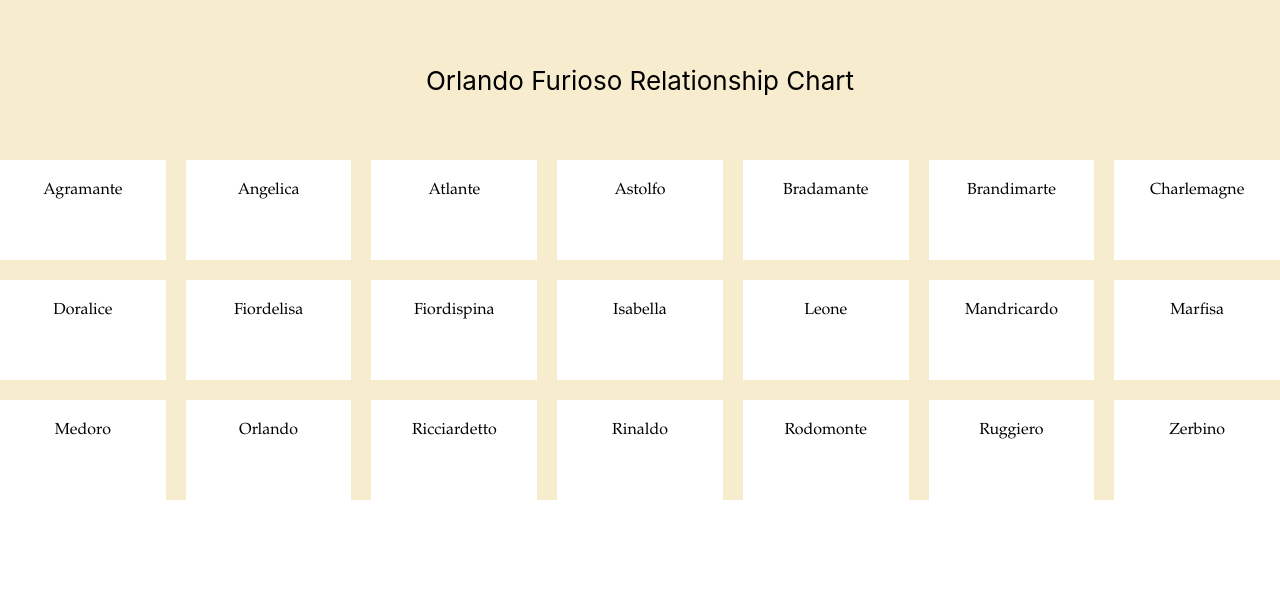
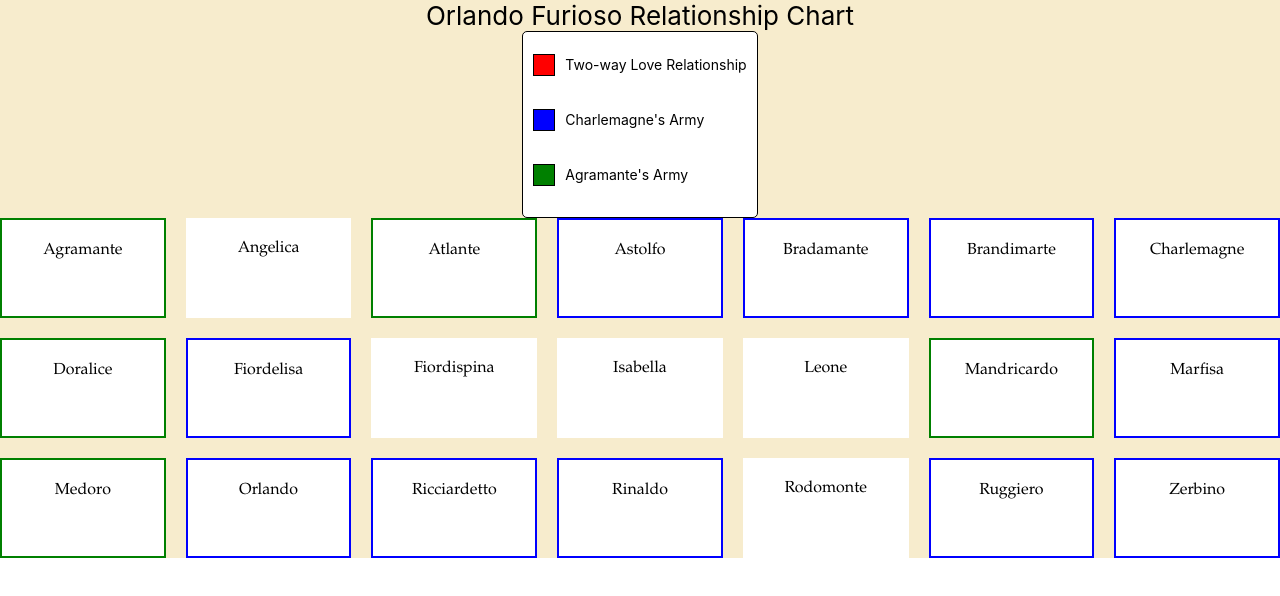
Before and after one commit to gmiller02/orlando-furioso-website, a React (Create React App) app in the folder orlando-furioso-website/: page / in a window 1280 px wide. Shown: the top 596 px of the page. Built offline with nearby package versions, Linux system fonts and the light colour scheme.

Commit message:
colors and key

```diff
--- a/orlando-furioso-website/src/App.js
+++ b/orlando-furioso-website/src/App.js
@@ -1,133 +1,155 @@
 import logo from './logo.svg';
 import './App.css';
 import CharacterMap from './components/CharacterMap';
+import WebsiteKey from './components/WebsiteKey';
 
 const characters = [
   {
     name: "Agramante",
     description: "A Saracen king of Africa, the son of Troiano.",
     x: 100,
-    y: 100
+    y: 100,
+    army: "Agramante's Army"
   },
   {
     name: "Angelica",
     description: "Daughter of the Khan of Cathay (a realm in India).",
     x: 200,
-    y: 100
+    y: 100,
+    army: null
   },
   {
     name: "Atlante",
     description: "An African sorcerer, from Carena. Ruggiero’s foster-father.",
     x: 300,
-    y: 100
+    y: 100,
+    army: "Agramante's Army"
   },
   {
     name: "Astolfo",
     description: "A knight of France, son of King Otho of England, and cousin to Rinaldo, Orlando, Bradamante, and Ricciardetto. His horse is Rabicano (‘The Arabian’). He bears Argalia’s magic lance, and a magic horn given him by Logistilla.",
     x: 400,
-    y: 100
+    y: 100,
+    army: "Charlemagne's Army"
   },
   {
     name: "Bradamante",
     description: "A warrior-maid, of the House of Chiaramonte. Rinaldo’s sister, and Ricciardetto’s twin, she is in love with Ruggiero, with whom she founds the House of Este.",
     x: 100,
-    y: 200
+    y: 200,
+    army: "Charlemagne's Army"
   },
   {
     name: "Brandimarte",
     description: "The son of Monodante. Brother to Oliviero, Ziliante, and Aldabella. A Christian knight in love with Fiordelisa. His horse is named Batoldo.",
     x: 200,
-    y: 200
+    y: 200,
+    army: "Charlemagne's Army"
   },
   {
     name: "Charlemagne",
     description: "Charles the Great, King of the Franks and Lombards, and Emperor of Rome. He is Orlando’s uncle.",
     x: 300,
-    y: 200
+    y: 200,
+    army: "Charlemagne's Army"
   },
   {
     name: "Doralice",
     description: "Daughter of the King of Granada, Stordilano.",
     x: 400,
-    y: 200
+    y: 200,
+    army: "Agramante's Army"
   },
   {
     name: "Fiordelisa",
     description: "In love with the knight Brandimarte.",
     x: 100,
-    y: 300
+    y: 300,
+    army: "Charlemagne's Army"
   },
   {
     name: "Fiordispina",
     description: "Of Spain. In love with the warrior-maid Bradamante.",
     x: 200,
-    y: 300
+    y: 300,
+    army: null
   },
   {
     name: "Isabella",
     description: "A noble Saracen lady. Loved by Zerbino.",
     x: 300,
-    y: 300
+    y: 300,
+    army: null
   },
   {
     name: "Leone",
     description: "A Byzantine prince.",
     x: 400,
-    y: 300
+    y: 300,
+    army: null
   },
   {
     name: "Mandricardo",
     description: "King of the Tartars. His father was Agricane.",
     x: 100,
-    y: 400
+    y: 400,
+    army: "Agramante's Army"
   },
   {
     name: "Marfisa",
     description: "An Asian warrior-queen. Ruggiero’s twin sister.",
     x: 200,
-    y: 400
+    y: 400,
+    army: "Charlemagne's Army"
   },
   {
     name: "Medoro",
     description: "A Saracen, loved by Angelica.",
     x: 300,
-    y: 400
+    y: 400,
+    army: "Agramante's Army"
   },
   {
     name: "Orlando",
     description: "Count of Brava. Lord of Anglante. Son of Milone. Nephew to Charlemagne, and Almone. In love with Angelica. His sword is Durindana. His horse is Brigliador. At the start of Boiardo’s ‘Orlando Innamorato’ we are told that he has a wife, Alda.",
     x: 400,
-    y: 400
+    y: 400,
+    army: "Charlemagne's Army"
   },
   {
     name: "Ricciardetto",
     description: "Son of Amone. Twin brother to Bradamante. Brother to Rinaldo.",
     x: 100,
-    y: 500
+    y: 500,
+    army: "Charlemagne's Army"
   },
   {
     name: "Rinaldo",
     description: "Son of Amone, brother of Bradamante and Ricciardetto. A nobleman from Montalbano, of the House of Chiaramonte. His horse is named Bayard, his sword Fusberta. At the start of Boiardo’s ‘Orlando Innamorato’ we are told that he has a wife, Clarice.",
     x: 200,
-    y: 500
+    y: 500,
+    army: "Charlemagne's Army"
   },
   {
     name: "Rodomonte",
     description: "Of Sarza, King of Algiers. The son of King Ulieno. A noted Saracen leader.",
     x: 300,
-    y: 500
+    y: 500,
+    army: null
   },
   {
     name: "Ruggiero",
     description: "Grandson of Agolante, in love with Bradamante. His father also named Ruggiero (II) was a heathen descendent of Alexander the Great, and Hector. His sister is Marfisa. Their mother was Galaciella, Agolante’s daughter. His horse is named Frontino, his sword Balisarda. With Bradamante he founds the House of Este.",
     x: 400,
-    y: 500
+    y: 500,
+    army: "Charlemagne's Army"
   },
   {
     name: "Zerbino",
     description: "The Duke of Ross, son of the Scottish king. Brother to Ginevra. Loved by Isabella.",
     x: 100,
-    y: 600
+    y: 600,
+    army: "Charlemagne's Army"
   }
 ];
 
@@ -229,7 +251,8 @@ function App() {
   return (
     <div className="App">
       <header className="App-header">
-        Orlando Furioso Relationship Chart
+        Orlando Furioso Relationship Chart <WebsiteKey />
+
       </header>
       <CharacterMap characters={characters} relationships={relationships} />
         <a
--- a/orlando-furioso-website/src/components/CharacterNode.css
+++ b/orlando-furioso-website/src/components/CharacterNode.css
@@ -9,3 +9,11 @@
     color: #000000;
     font-family: 'Book Antiqua', serif;
   }
+
+  .charlemagne-army {
+    border: 2px solid blue; /* Change border color for Charlemagne's Army */
+  }
+
+  .agramante-army {
+    border: 2px solid green; /* Change border color for Agramante's Army */
+  }
--- a/orlando-furioso-website/src/components/CharacterNode.js
+++ b/orlando-furioso-website/src/components/CharacterNode.js
@@ -7,8 +7,12 @@ const CharacterNode = ({ character, onClick, getPosition }) => {
     onClick(character);
   };
 
+  // Determine the CSS class based on the character's army
+  const armyClass = character.army === "Charlemagne's Army" ? "charlemagne-army" :
+                   character.army === "Agramante's Army" ? "agramante-army" : "";
+
   return (
-    <div className="character-node" onMouseDown={handleMouseDown}>
+    <div className={`character-node ${armyClass}`} onMouseDown={handleMouseDown}>
       <p>{character.name}</p>
     </div>
   );
--- /dev/null
+++ b/orlando-furioso-website/src/components/WebsiteKey.css
@@ -0,0 +1,43 @@
+.website-key-container {
+    position: relative;
+    top: 50%;
+    right: 20px;
+    transform: translateY(-50%);
+  }
+
+  .website-key {
+    background-color: white;
+    border: 1px solid black;
+    padding: 10px;
+    border-radius: 5px;
+    font-size: 14px;
+  }
+
+  .key-item {
+    display: flex;
+    align-items: center;
+    margin-bottom: 10px;
+  }
+
+  .key-color {
+    width: 20px;
+    height: 20px;
+    border: 1px solid black;
+    margin-right: 10px;
+  }
+
+  .red {
+    background-color: red;
+  }
+
+  .blue {
+    background-color: blue;
+  }
+
+  .green {
+    background-color: green;
+  }
+
+  .key-text {
+    margin: 0;
+  }
--- /dev/null
+++ b/orlando-furioso-website/src/components/WebsiteKey.js
@@ -0,0 +1,23 @@
+import React from 'react';
+import './WebsiteKey.css';
+
+const WebsiteKey = () => {
+  return (
+    <div className="website-key">
+      <div className="key-item">
+        <div className="key-color red"></div>
+        <p>Two-way Love Relationship</p>
+      </div>
+      <div className="key-item">
+        <div className="key-color blue"></div>
+        <p>Charlemagne's Army</p>
+      </div>
+      <div className="key-item">
+        <div className="key-color green"></div>
+        <p>Agramante's Army</p>
+      </div>
+    </div>
+  );
+};
+
+export default WebsiteKey;
```
